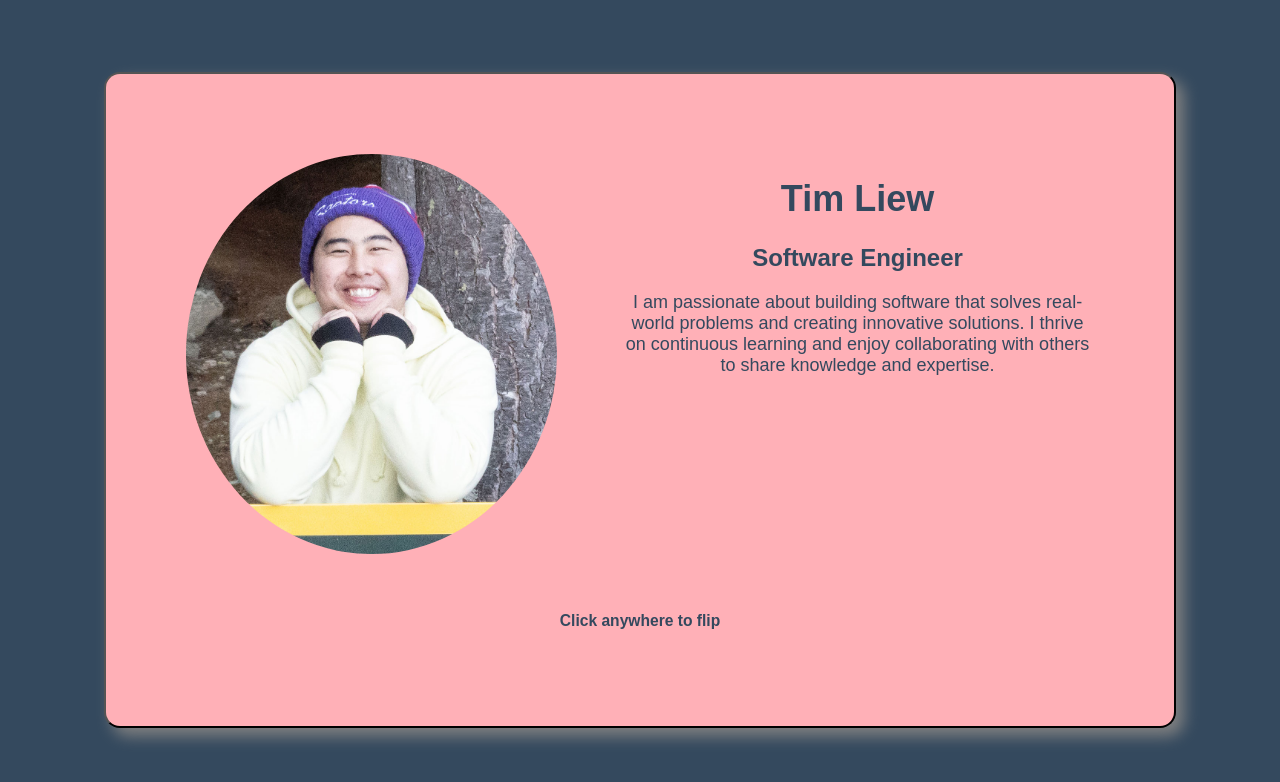
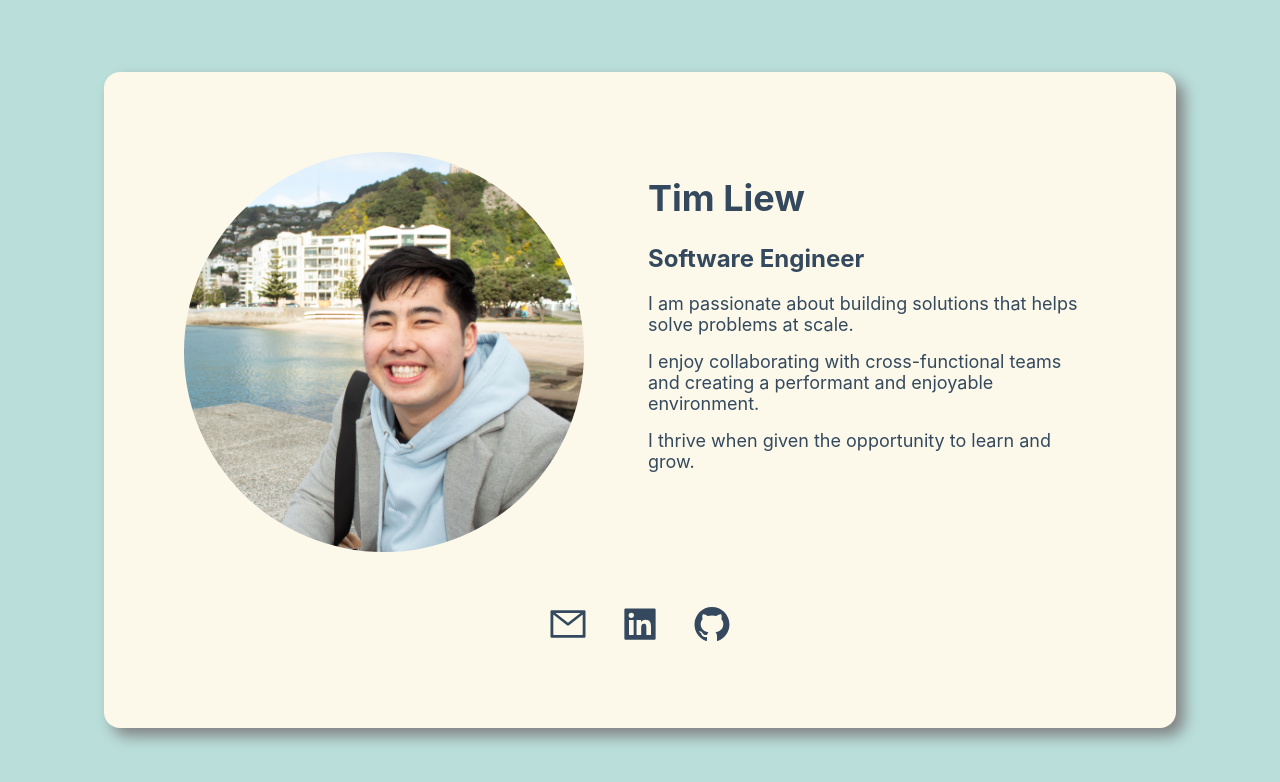
Before and after one commit to Tweemo/typescript-portfolio, a Next.js app: page / in a window 1280 px wide. Shown: the top 782 px of the page. Built offline with nearby package versions, Linux system fonts and the light colour scheme.

Commit message:
Updated again

```diff
--- a/src/app/components/backpage/backpage.module.scss
+++ b/src/app/components/backpage/backpage.module.scss
@@ -6,7 +6,7 @@
   gap: 2rem;
   border: none;
   transform: rotateY(180deg);
-  cursor: pointer;
+  // cursor: pointer;
 
   .content {
     display: flex;
--- a/src/app/components/card/card.module.scss
+++ b/src/app/components/card/card.module.scss
@@ -25,7 +25,7 @@
   height: 100%;
   -webkit-backface-visibility: hidden; /* Safari */
   backface-visibility: hidden;
-  background-color: colors.$pink;
+  background-color: colors.$primary;
   padding: 5rem;
   border-radius: 1rem;
   box-shadow: 8px 8px 15px 0px grey;
@@ -37,7 +37,7 @@
   margin-block: 2rem;
   margin-inline: auto;
   padding: 1rem;
-  cursor: pointer;
+  // cursor: pointer;
   font-size: 2rem;
   font-weight: 600;
   border-width: 3px;
--- a/src/app/components/card/card.tsx
+++ b/src/app/components/card/card.tsx
@@ -9,20 +9,20 @@ export default function Card() {
   const [isFlipped, setIsFlipped] = useState(true)
 
   function handleFlip() {
-    document
-      .querySelector(`.${styles.cardInner}`)
-      ?.setAttribute(
-        'style',
-        `transform: rotateY(${isFlipped ? '180deg' : '0deg'})`
-      )
-    setIsFlipped(!isFlipped)
+    // document
+    //   .querySelector(`.${styles.cardInner}`)
+    //   ?.setAttribute(
+    //     'style',
+    //     `transform: rotateY(${isFlipped ? '180deg' : '0deg'})`
+    //   )
+    // setIsFlipped(!isFlipped)
   }
 
   return (
     <div className={styles.home}>
       <div className={styles.cardInner}>
         <FrontPage className={styles.cardFront} handleFlip={handleFlip} />
-        <BackPage className={styles.cardBack} handleFlip={handleFlip} />
+        {/* <BackPage className={styles.cardBack} handleFlip={handleFlip} /> */}
       </div>
     </div>
   )
--- a/src/app/components/contact/contact.module.scss
+++ b/src/app/components/contact/contact.module.scss
@@ -7,14 +7,10 @@
   gap: 2rem;
 
   .social {
-    display: flex;
-    align-items: center;
-    gap: 1rem;
-
     @include global.hover-focus-active {
       color: colors.$primary;
       svg {
-        fill: colors.$primary;
+        fill: colors.$accent;
       }
     }
   }
--- a/src/app/components/contact/contact.tsx
+++ b/src/app/components/contact/contact.tsx
@@ -33,7 +33,6 @@ export default function Contact() {
       {socials.map(({ text, href, Icon }) => (
         <Link href={href} key={text} className={styles.social} target="_blank">
           <Icon size="2.5rem" />
-          {text}
         </Link>
       ))}
     </div>
--- a/src/app/components/frontpage/frontpage.module.scss
+++ b/src/app/components/frontpage/frontpage.module.scss
@@ -5,7 +5,7 @@
   flex-direction: column;
   align-items: center;
   justify-content: space-between;
-  cursor: pointer;
+  // cursor: pointer;
   gap: 2rem;
 
   .content {
@@ -14,6 +14,8 @@
 
     .pic {
       border-radius: 50%;
+      object-position: right;
+      object-fit: cover;
     }
 
     .description {
--- a/src/app/components/frontpage/frontpage.tsx
+++ b/src/app/components/frontpage/frontpage.tsx
@@ -2,7 +2,8 @@
 
 import Image from 'next/image'
 import styles from './frontpage.module.scss'
-import Profile from '/public/images/pic.jpg'
+import Profile from '/public/images/profile_pic.jpg'
+import Contact from '../contact/contact'
 import clsx from 'clsx'
 
 export default function FrontPage({
@@ -13,7 +14,7 @@ export default function FrontPage({
   handleFlip: () => void
 }) {
   return (
-    <button className={clsx(styles.container, className)} onClick={handleFlip}>
+    <div className={clsx(styles.container, className)} onClick={handleFlip}>
       <div className={styles.content}>
         <Image
           className={styles.pic}
@@ -26,14 +27,20 @@ export default function FrontPage({
           <h1>Tim Liew</h1>
           <h2>Software Engineer</h2>
           <p className={styles.description}>
-            I am passionate about building software that solves real-world
-            problems and creating innovative solutions. I thrive on continuous
-            learning and enjoy collaborating with others to share knowledge and
-            expertise.
+            <span>
+              I am passionate about building solutions that helps solve problems
+              at scale.
+            </span>
+            <span>
+              I enjoy collaborating with cross-functional teams and creating a
+              performant and enjoyable environment.
+            </span>
+            <span>I thrive when given the opportunity to learn and grow.</span>
           </p>
         </div>
       </div>
-      <h3>Click anywhere to flip</h3>
-    </button>
+      <Contact />
+      {/* <h3>Click anywhere to flip</h3> */}
+    </div>
   )
 }
--- a/styles/colors.scss
+++ b/styles/colors.scss
@@ -1,4 +1,9 @@
-$surface: #EAEAE5;
-$primary: #c73f4a;
-$pink: #ffb0b7;
-$accent: #6b1c23;
+// $surface: #EAEAE5;
+// $primary: #c73f4a;
+// $pink: #ffb0b7;
+// $accent: #6b1c23;
+
+// light theme
+$surface: #BADFDB;
+$primary: #FCF9EA;
+$accent: #FFA4A4;
--- a/styles/globals.css
+++ b/styles/globals.css
@@ -5,7 +5,7 @@ body {
   scroll-behavior: smooth;
   font-family: -apple-system, BlinkMacSystemFont, Segoe UI, Roboto, Oxygen,
   Ubuntu, Cantarell, Fira Sans, Droid Sans, Helvetica Neue, sans-serif;
-  background-color: #34495e;
+  background-color: #BADFDB;
 }
 
 a {
```
Also changed, not shown: public/images/profile_pic.jpg (added).
